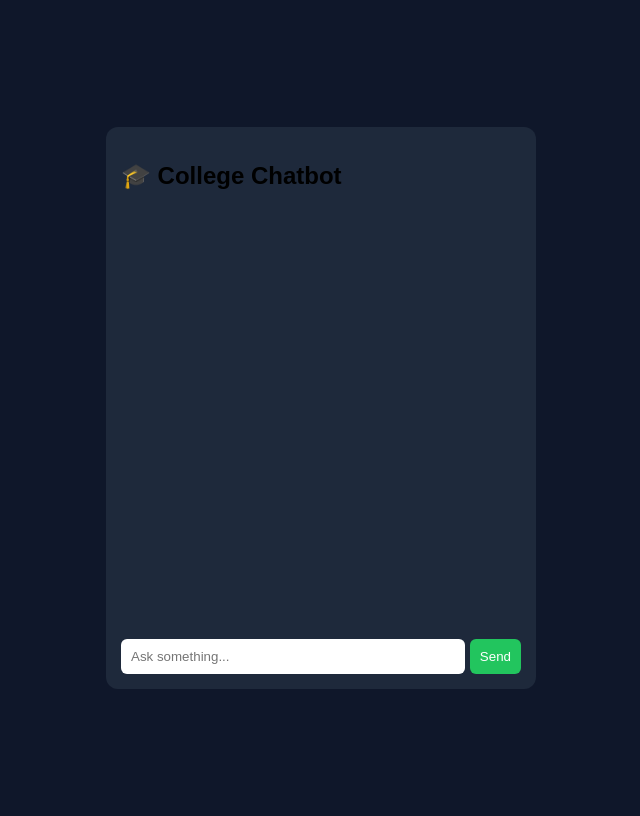
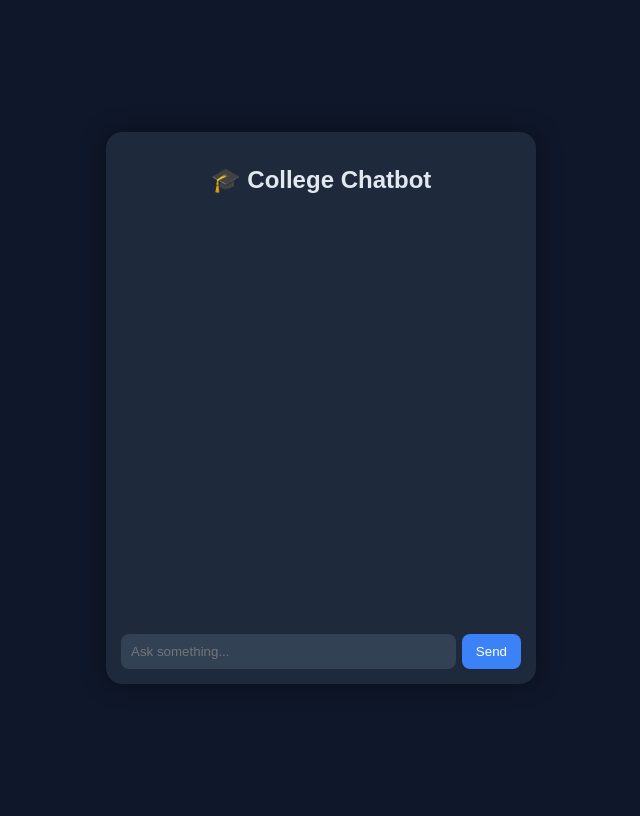
Before and after one commit to pooja-satpute/college-chatbot, a Flask app: template templates/index.html in a window 1280 px wide. Shown: the whole page, without its empty margins (319-959 px from the left). Run offline with Flask 3, Linux system fonts and the light colour scheme; the template is opened without the code that fills it, so the values that code supplies are empty.

Commit message:
Update style.css

```diff
--- a/static/style.css
+++ b/static/style.css
@@ -7,59 +7,97 @@ body {
     height: 100vh;
 }
 
-/* Chat box */
+/* Chat container */
 .chat-container {
     width: 400px;
     background: #1e293b;
-    border-radius: 12px;
+    border-radius: 16px;
     padding: 15px;
+    box-shadow: 0 0 25px rgba(0,0,0,0.4);
 }
 
-/* Chat messages */
+/* Title */
+h2 {
+    text-align: center;
+    color: #e2e8f0;
+    margin-bottom: 10px;
+}
+
+/* Chat messages area */
 #chat-box {
     height: 400px;
     overflow-y: auto;
     padding: 10px;
+    border-radius: 10px;
 }
 
-/* User message (blue) */
+/* Scrollbar */
+#chat-box::-webkit-scrollbar {
+    width: 5px;
+}
+#chat-box::-webkit-scrollbar-thumb {
+    background: #475569;
+    border-radius: 10px;
+}
+
+/* User message */
 .user-msg {
     background: #38bdf8;
     color: white;
-    padding: 10px;
-    border-radius: 10px;
-    margin: 5px;
+    padding: 10px 14px;
+    border-radius: 15px 15px 0 15px;
+    margin: 6px 0;
     text-align: right;
+    max-width: 75%;
+    margin-left: auto;
 }
 
-/* Bot message (green) */
+/* Bot message */
 .bot-msg {
-    background: #22c55e;
+    background: #6366f1;
     color: white;
-    padding: 10px;
-    border-radius: 10px;
-    margin: 5px;
+    padding: 10px 14px;
+    border-radius: 15px 15px 15px 0;
+    margin: 6px 0;
     text-align: left;
+    max-width: 75%;
 }
 
-/* Input */
+/* Input area */
 .input-box {
     display: flex;
     margin-top: 10px;
 }
 
+/* Input field */
 input {
     flex: 1;
     padding: 10px;
-    border-radius: 6px;
+    border-radius: 8px;
     border: none;
+    outline: none;
+    background: #334155;
+    color: white;
 }
 
+/* Input focus */
+input:focus {
+    box-shadow: 0 0 5px #3b82f6;
+}
+
+/* Button */
 button {
-    padding: 10px;
-    margin-left: 5px;
-    background: #22c55e;
+    padding: 10px 14px;
+    margin-left: 6px;
+    background: #3b82f6;
     border: none;
     color: white;
-    border-radius: 6px;
+    border-radius: 8px;
+    cursor: pointer;
+    transition: 0.2s;
 }
+
+/* Button hover */
+button:hover {
+    background: #2563eb;
+}
```
